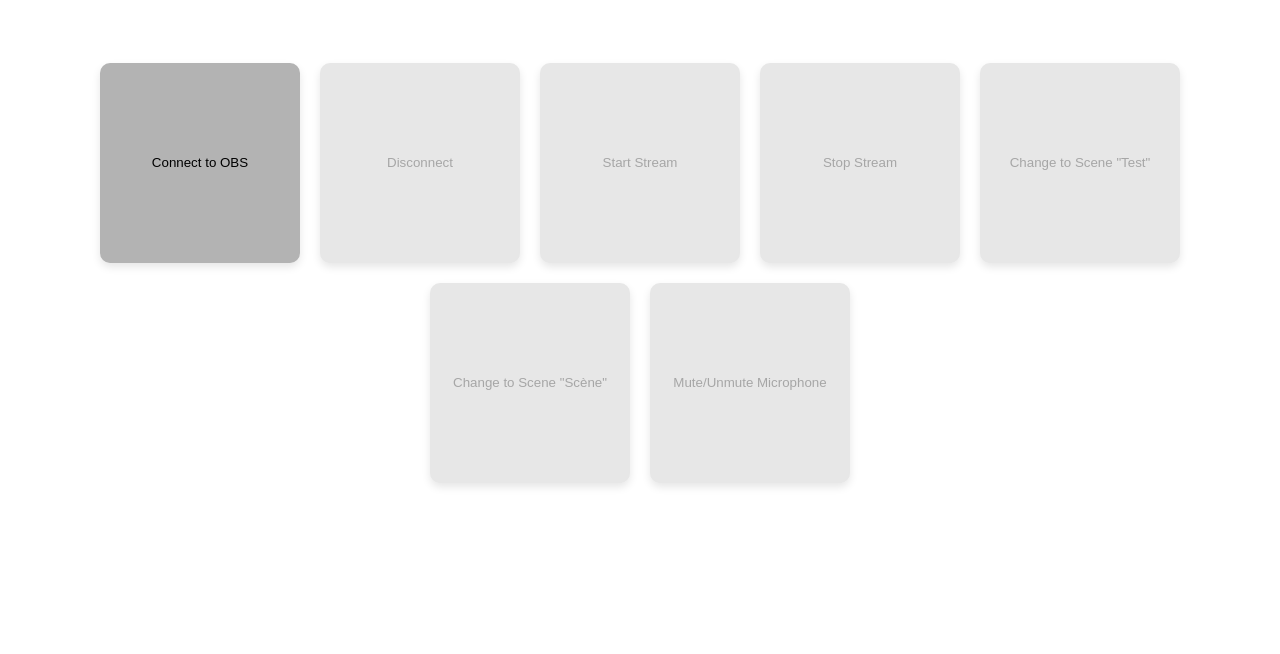
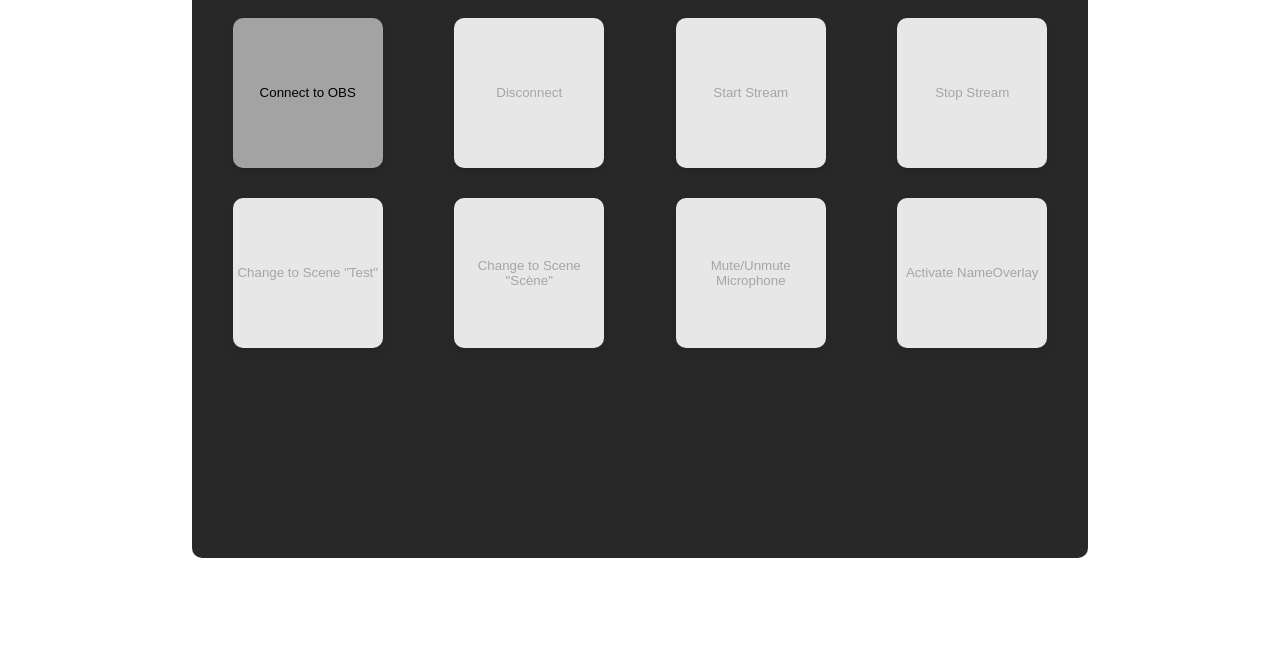
Before and after one commit to Leo-Turible/deckboard, a website built with webpack: page index.html in a window 1280 px wide. Shown: the part 146-800 px from the top of the page. Built offline with nearby package versions, Linux system fonts and the light colour scheme; what obs-websocket-js would draw is missing.

Commit message:
some fixes

```diff
--- a/index.html
+++ b/index.html
@@ -18,6 +18,7 @@
         <button class="custom-btn" id="changeSceneBtn" disabled>Change to Scene "Test"</button>
         <button class="custom-btn" id="changeToSceneBtn" disabled>Change to Scene "Scène"</button>
         <button class="custom-btn" id="toggleMuteBtn" disabled>Mute/Unmute Microphone</button>
+        <button class="custom-btn" id="activateNameOverlayBtn" disabled>Activate NameOverlay</button>
     </div>
     <script src="https://cdn.jsdelivr.net/npm/obs-websocket-js"></script>
     <script src="dist/bundle.js"></script>
--- a/style.css
+++ b/style.css
@@ -7,7 +7,7 @@
 
 body {
     width: 100%;
-    height: 100vh;
+    min-height: 100vh;
     display: flex;
     flex-direction: column;
     justify-content: center;
@@ -15,20 +15,27 @@
 }
 
 .container {
+    background-color: #282828;
+    border-radius: 10px;
     padding: 20px 10px;
     margin: 50px auto;
-    width: 100%;
+    width: 70%;
     height: auto;
-    display: flex;
-    flex-direction: row;
+    /* display: flex; */
+    /* flex-direction: row;
     justify-content: center;
     align-items: center;
-    flex-wrap: wrap;
+    flex-wrap: wrap; */
+    display: grid;
+    grid-template-columns: repeat(4, auto);
+    grid-template-rows: repeat(3, 1fr);
+    place-items: center;
+    gap: 10px;
 }
 
 .custom-btn {
-    width: 200px;
-    height: 200px;
+    width: 150px;
+    height: 150px;
     display: flex;
     flex-direction: column;
     align-items: center;
@@ -38,7 +45,7 @@
     margin: 10px;
     cursor: pointer;
     transition: all 0.3s ease;
-    background-color: #b3b3b3;
+    background-color: #a3a3a3;
     box-shadow: 0 4px 8px rgba(0, 0, 0, 0.1);
 }
 
```
